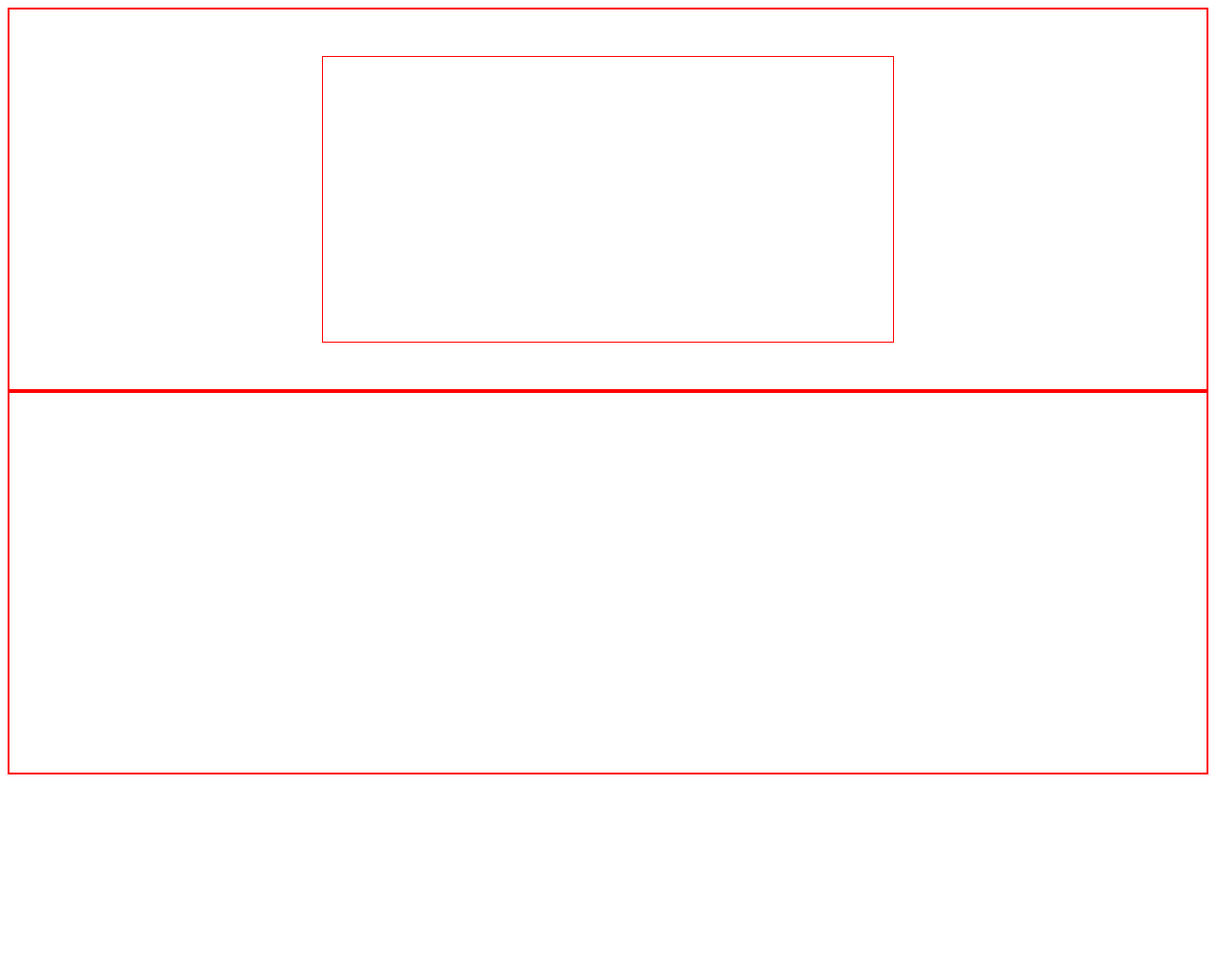
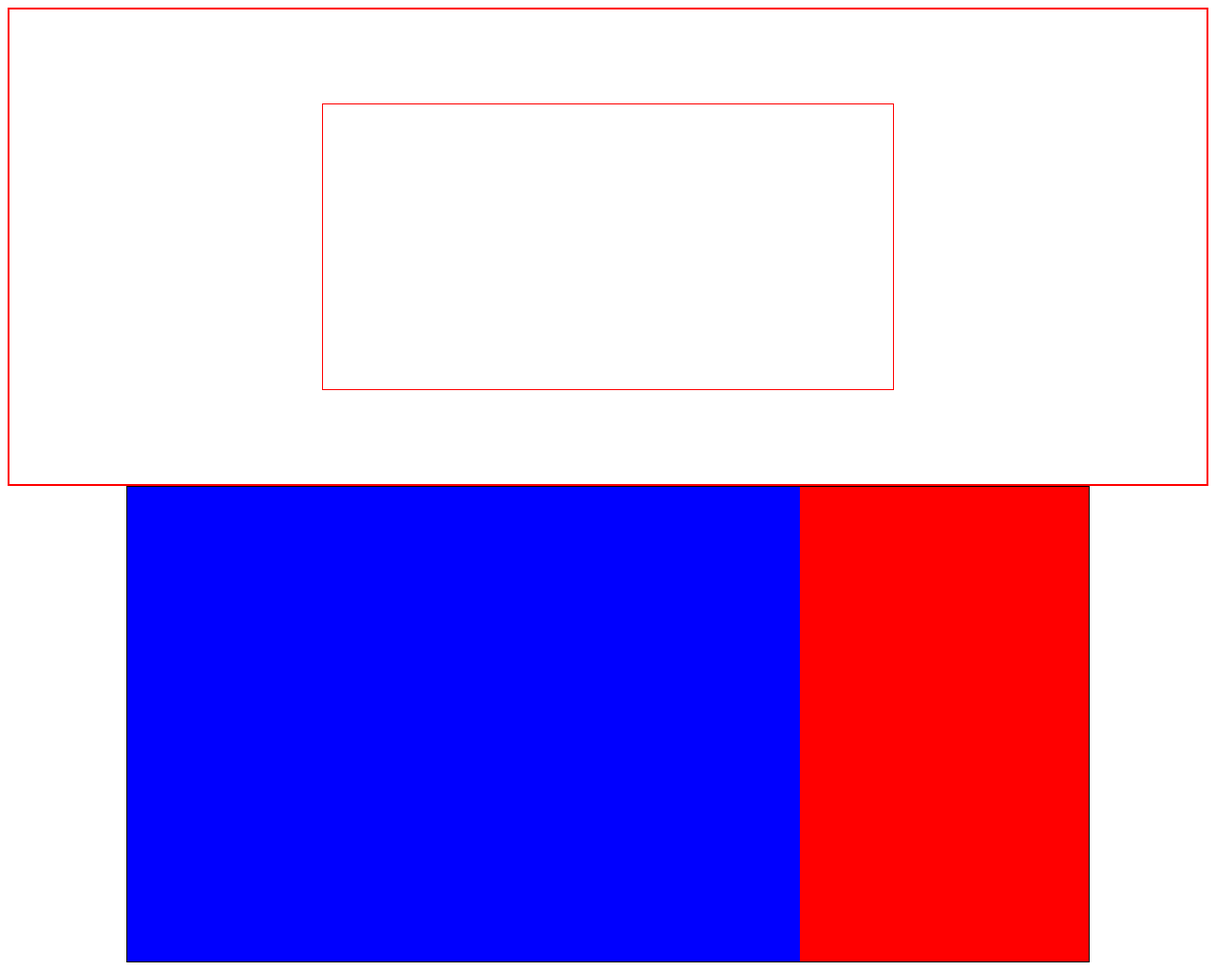
Before and after one commit to gbldmn/htmlcss-struttura-discord, a plain HTML site: page index.html in a window 1280 px wide. Shown: the whole page at 95% size. Before the commit the page ends 824 px from the top, so only its background shows below. Drawn offline with Linux system fonts and the light colour scheme.

Commit message:
creazione prima fascia di box

```diff
--- a/assets/style.css
+++ b/assets/style.css
@@ -5,7 +5,7 @@ a* {
 }
 /* primo contenitore caratteristiche */
 .container {
-height: 400px;
+height: 500px;
 margin: 0 auto;
 border: 2px solid red
 
@@ -25,3 +25,28 @@ border: 2px solid red
     border: 1px solid red;
 }
 /* caratteristiche contenitore centrale */
+.container-box {
+    width: 80%;
+    margin: auto;
+    height: 500px;
+    border: 1px solid black;
+}
+    /* primo box all'interno del contenitore */
+
+ .flexbox {
+    display: flex;
+    flex-direction: row;
+
+ }
+ .child-1 {
+    background-color: blue;
+    height: 500px;
+    border: 1 px solid blue;
+    width: 70%;
+ }
+ .child-2 {
+    background-color: red;
+    height: 500px;
+    border: 1 px solid red;
+    width: 30%;
+ }
--- a/index.html
+++ b/index.html
@@ -12,9 +12,17 @@
         <div class="box-rosa">
         </div>
      </header>
-     <main class="container box"
+     <main>
+        <section class="container-box flexbox">
+            <div class="child-1"></div>
+            <div class="child-2"></div>
+        </section>
 
 
 
-</body>
+     </main>
+
+
+
+    </body>
 </html>
```
